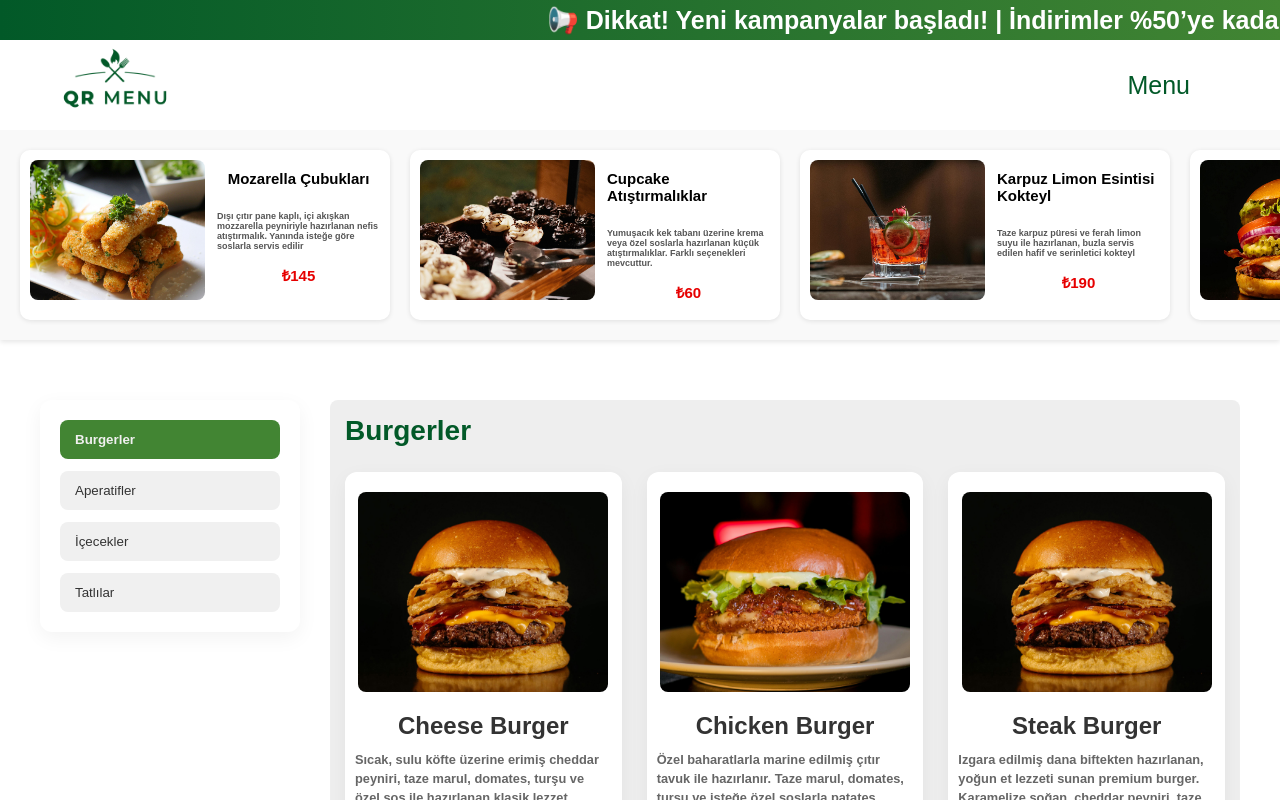
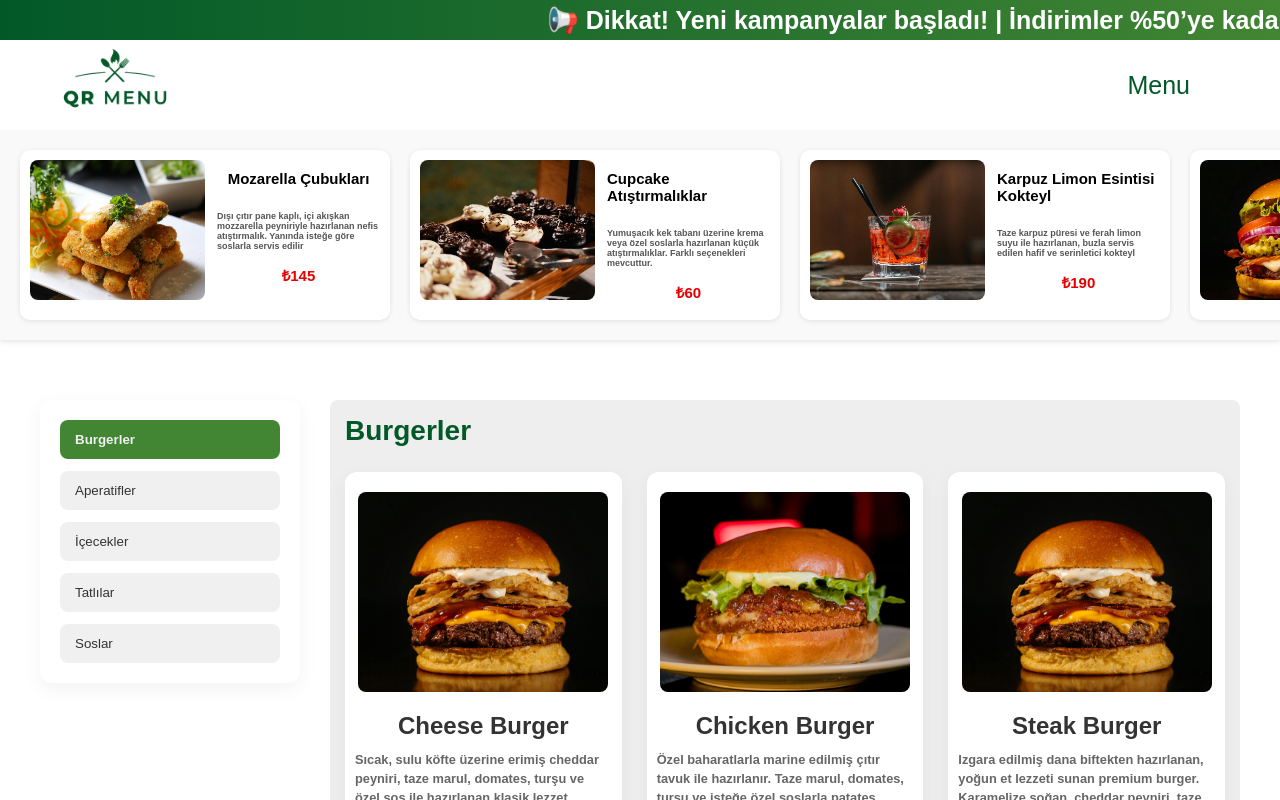
Before and after one commit to birayaltun/lastikci, an Angular app: page /categories/burgers in a window 1280 px wide. Shown: the top 800 px of the page. Built offline with nearby package versions, Linux system fonts and the light colour scheme.

Commit message:
24 Kasım Değişiklikler 5.2

```diff
--- a/src/app/component/KategoriTurleri/burgers-component/burgers-component.html
+++ b/src/app/component/KategoriTurleri/burgers-component/burgers-component.html
@@ -6,6 +6,7 @@
       <li><button [routerLink]="['/categories/snacks']" class="sidebar-btn active">Aperatifler</button></li>
       <li><button class="sidebar-btn">İçecekler</button></li>
       <li><button class="sidebar-btn">Tatlılar</button></li>
+      <li><button class="sidebar-btn">Soslar</button></li>
 
     </ul>
   </aside>
--- a/src/app/component/KategoriTurleri/sandwiches-component/sandwiches-component.html
+++ b/src/app/component/KategoriTurleri/sandwiches-component/sandwiches-component.html
@@ -6,6 +6,7 @@
       <li><button [routerLink]="['/categories/snacks']" class="sidebar-btn">Aperatifler</button></li>
       <li><button class="sidebar-btn">İçecekler</button></li>
       <li><button class="sidebar-btn">Tatlılar</button></li>
+      <li><button class="sidebar-btn">Soslar</button></li>
 
     </ul>
   </aside>
```
